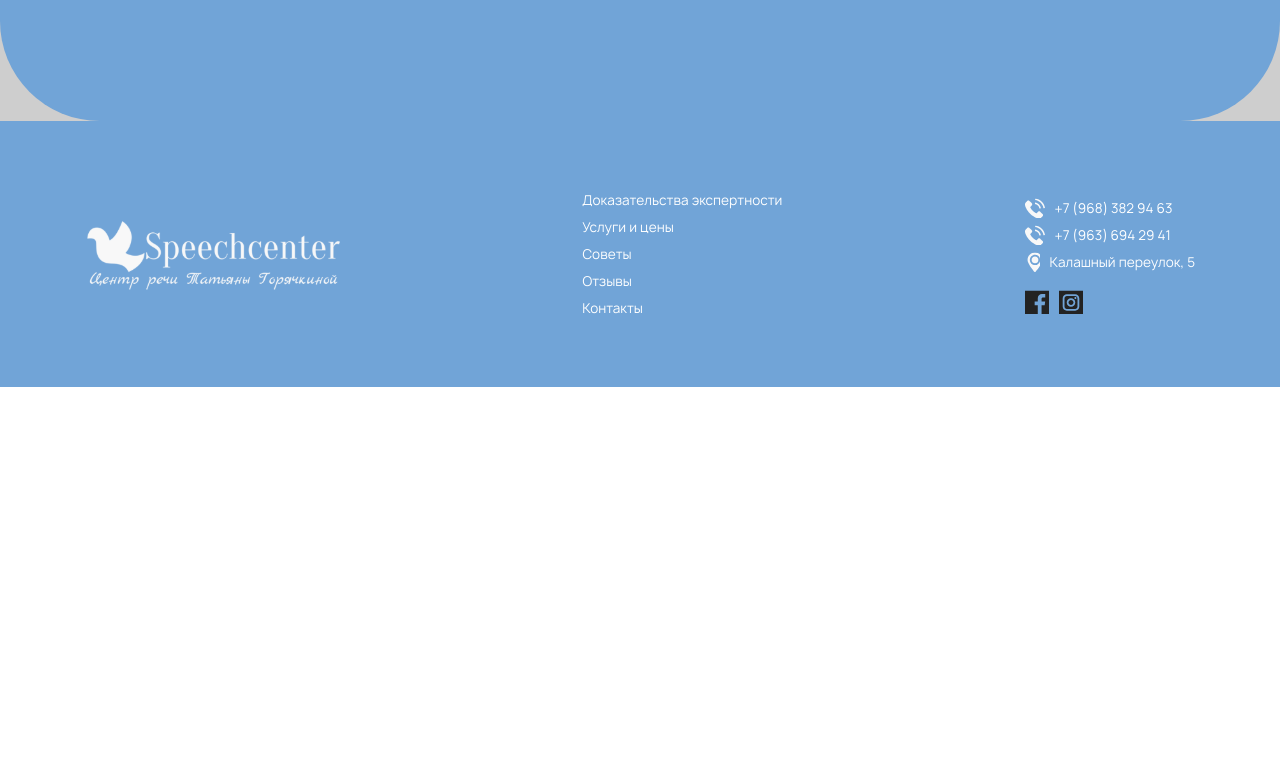
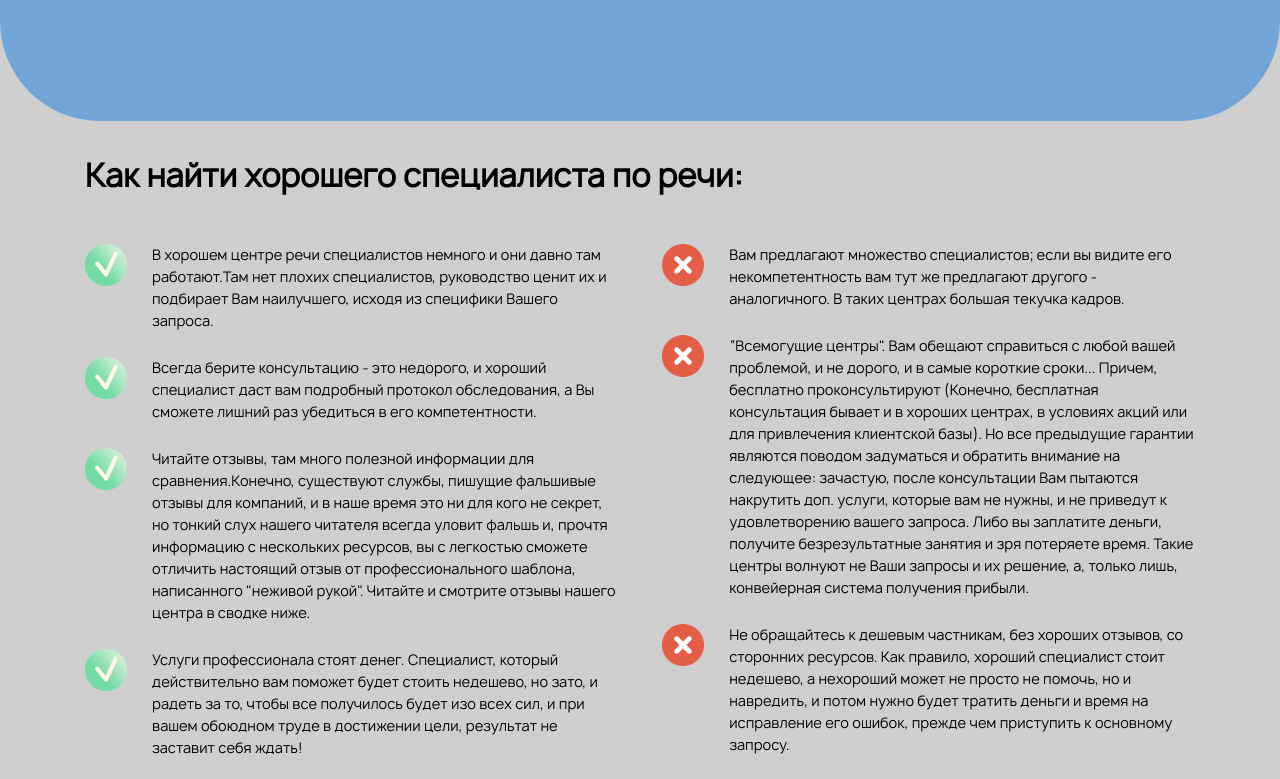
Before and after one commit to gazievri/speech-center, a React (Vite) app: page / in a window 1280 px wide. Shown: the part 660-1439 px from the top of the page. Before the commit the page ends 1047 px from the top, so only its background shows below. Built offline with nearby package versions, Linux system fonts and the light colour scheme.

Commit message:
how to find spec

```diff
--- /dev/null
+++ b/src/components/HowToFind/HowToFind.jsx
@@ -0,0 +1,29 @@
+import styles from './styles.module.sass'
+import { howToFindData } from '../../data/data'
+
+
+export const HowToFind = () => {
+
+    return (
+        <section className={styles.howToFind}>
+            <h2 className={styles.title}>Как найти хорошего специалиста по речи:</h2>
+            <article className={styles.wrapper}>
+
+                <ul className={styles.list}>
+
+                {howToFindData[0].map(el => <li className={styles.item}> <div className={styles.element__iconCheck}/> <p>{el}</p></li>)}
+
+                </ul>
+
+                <ul className={styles.list}>
+                {howToFindData[1].map(el => <li className={styles.item}> <div className={styles.element__iconCross}/> <p>{el}</p></li>)}
+                </ul>
+
+
+
+            </article>
+
+
+        </section>
+    )
+}
--- /dev/null
+++ b/src/components/HowToFind/styles.module.sass
@@ -0,0 +1,37 @@
+@import "../../styles/@mixins"
+
+.howToFind
+    max-width: 1110px
+    width: 100%
+    margin: 0 auto
+.title
+    padding-top: 40px
+    @include howToFindTitle
+.wrapper
+    display: flex
+    justify-content: space-between
+    width: 100%
+    padding: 53px 0 40px
+
+.list
+    display: flex
+    flex-direction: column
+    gap: 25px
+    max-width: 48%
+
+.element__iconCheck
+    background-image: url('../../assets/icons/iconCheck.svg')
+    background-repeat: no-repeat
+    min-width: 42px
+    height: 42px
+
+.element__iconCross
+    background-image: url('../../assets/icons/iconCross.svg')
+    background-repeat: no-repeat
+    min-width: 42px
+    height: 42px
+
+.item
+    display: flex
+    gap: 25px
+    @include howToFindText
--- a/src/pages/Home.jsx
+++ b/src/pages/Home.jsx
@@ -1,9 +1,11 @@
 import { Hero } from '../components/Hero/Hero';
+import { HowToFind } from '../components/HowToFind/HowToFind';
 
 export const Home = () => {
   return (
     <>
       <Hero />
+      <HowToFind />
     </>
   );
 };
--- a/src/styles/@mixins.sass
+++ b/src/styles/@mixins.sass
@@ -11,3 +11,15 @@
   font-weight: 400
   font-size: 13px
   line-height: 27px
+
+@mixin howToFindTitle
+  font-family: Manrope
+  font-size: 31px
+  font-weight: 600
+  line-height: 30px
+
+@mixin howToFindText
+  font-family: Manrope
+  font-size: 14px
+  font-weight: 400
+  line-height: 22px
```
Also changed, not shown: src/assets/icons/iconCheck.svg (added), src/assets/icons/iconCross.svg (added), src/data/data.js (added).
